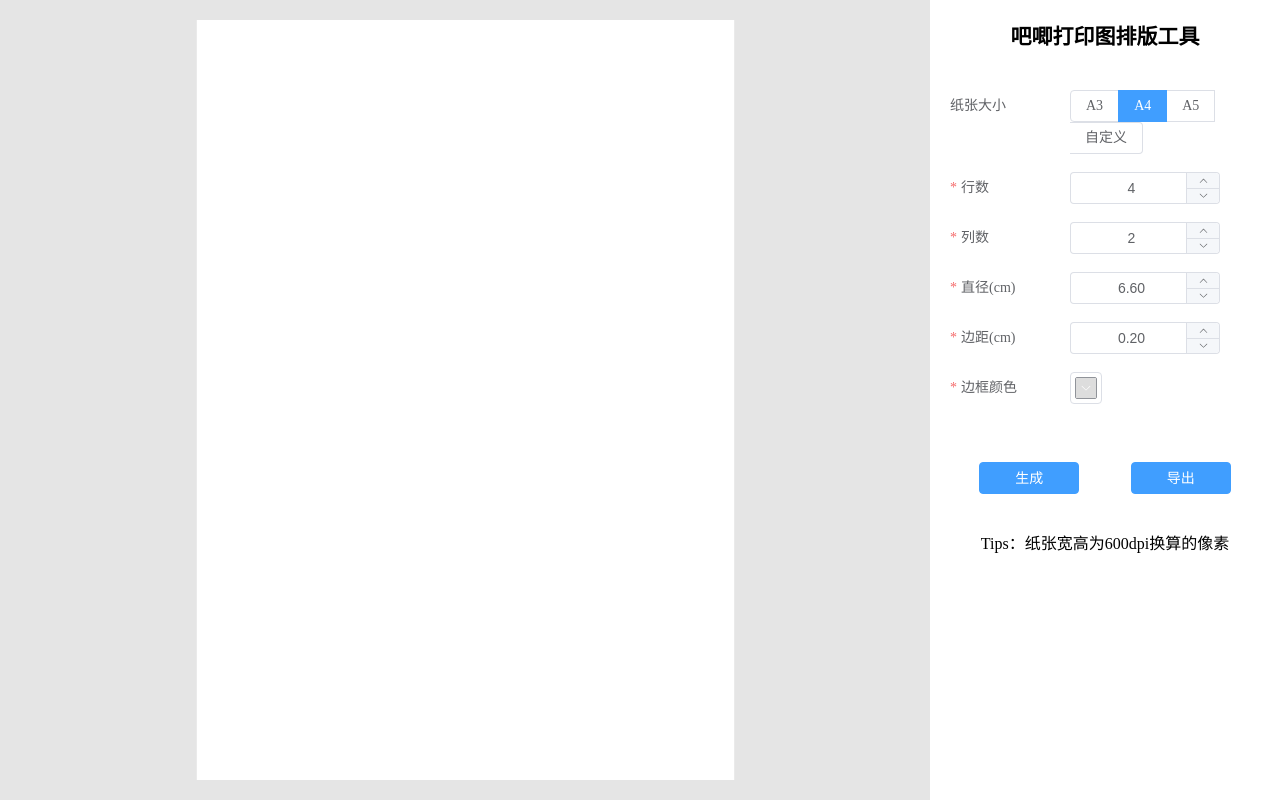
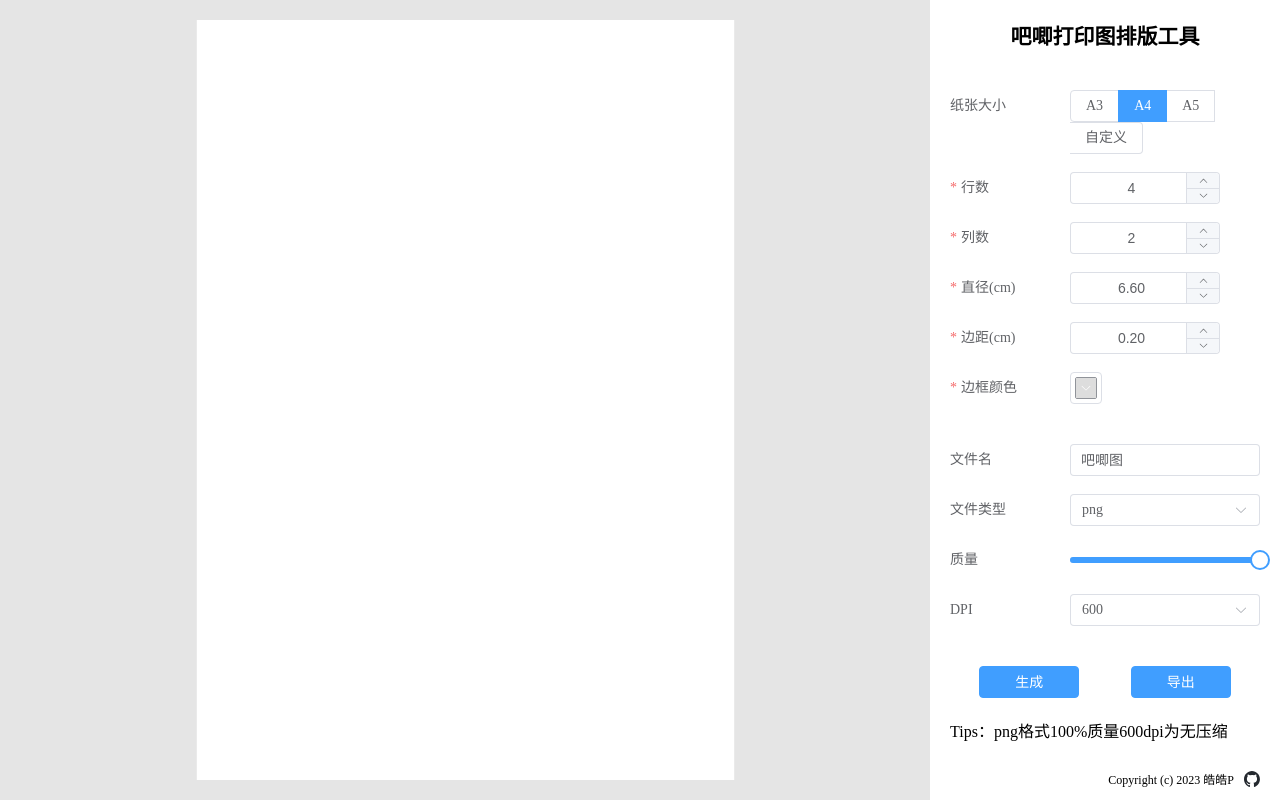
Before and after one commit to HaoHaoP/badge-print, a Vue app: page /#/ in a window 1280 px wide. Built offline with nearby package versions, Linux system fonts and the light colour scheme.

Commit message:
feat: 新增导出参数设置

```diff
--- a/src/pages/index.vue
+++ b/src/pages/index.vue
@@ -18,6 +18,13 @@ interface RuleForm {
 interface PaperSize {
   width: number
   height: number
+}
+
+interface ExportForm {
+  fileName: string
+  fileType: string
+  quality: number
+  dpi: number
 }
 
 const paperSize: Map<string, PaperSize> = new Map([
@@ -55,6 +62,13 @@ const ruleForm = reactive<RuleForm>({
   row: 4,
   col: 2,
   color: '#DDDDDD'
+})
+
+const exportForm = reactive<ExportForm>({
+  fileName: '吧唧图',
+  fileType: 'png',
+  quality: 1,
+  dpi: 600
 })
 
 const rules = reactive<FormRules<RuleForm>>({
@@ -233,18 +247,23 @@ const output = () => {
     return
   }
   html2canvas(preview.value, {
+    scale: exportForm.dpi / 600,
     onclone: (_, el: HTMLElement) => {
       el.style.transform = ''
     }
   }).then((canvas: HTMLCanvasElement) => {
     const a = document.createElement('a')
-    a.href = canvas.toDataURL()
-    a.download = '吧唧图.png'
+    a.href = canvas.toDataURL(`image/${exportForm.fileType}`, exportForm.quality)
+    a.download = `${exportForm.fileName || '吧唧图'}.${exportForm.fileType}`
     a.click()
     a.remove()
   }).catch(err => {
     console.warn(err)
   })
+}
+
+const goGitHub = () => {
+  window.open('https://github.com/HaoHaoP/badge-print')
 }
 </script>
 
@@ -278,6 +297,7 @@ const output = () => {
     </div>
     <div class="content">
       <h1 class="title">吧唧打印图排版工具</h1>
+      <div class="content-box">
         <el-form class="form" ref="ruleFormRef" :model="ruleForm" :rules="rules" label-position="left"
                  label-width="120px">
           <el-form-item label="纸张大小">
@@ -286,10 +306,10 @@ const output = () => {
             </el-radio-group>
           </el-form-item>
           <el-form-item v-if="paper === '自定义'" label="纸张宽度(像素)" prop="width">
-          <el-input-number v-model="ruleForm.width" :precision="2" controls-position="right" :min="0.01"/>
+            <el-input-number v-model="ruleForm.width" controls-position="right" :min="0.01"/>
           </el-form-item>
           <el-form-item v-if="paper === '自定义'" label="纸张高度(像素)" prop="height">
-          <el-input-number v-model="ruleForm.height" :precision="2" controls-position="right" :min="0.01"/>
+            <el-input-number v-model="ruleForm.height" controls-position="right" :min="0.01"/>
           </el-form-item>
           <el-form-item label="行数" prop="row">
             <el-input-number v-model="ruleForm.row" controls-position="right" :min="1"/>
@@ -307,11 +327,40 @@ const output = () => {
             <el-color-picker v-model="ruleForm.color"/>
           </el-form-item>
         </el-form>
+        <el-form class="form" ref="exportFormRef" :model="exportForm" label-position="left"
+                 label-width="120px">
+          <el-form-item label="文件名">
+            <el-input v-model="exportForm.fileName"/>
+          </el-form-item>
+          <el-form-item label="文件类型">
+            <el-select v-model="exportForm.fileType">
+              <el-option label="png" value="png"/>
+              <el-option label="jpeg" value="jpeg"/>
+            </el-select>
+          </el-form-item>
+          <el-form-item label="质量">
+            <el-slider v-model="exportForm.quality" :min="0.1" :max="1" :step="0.1"
+                       :format-tooltip="(value: number) => value * 100 + '%'"/>
+          </el-form-item>
+          <el-form-item label="DPI">
+            <el-select v-model="exportForm.dpi">
+              <el-option label="600" :value="600"/>
+              <el-option label="400" :value="400"/>
+              <el-option label="300" :value="300"/>
+              <el-option label="300" :value="200"/>
+            </el-select>
+          </el-form-item>
+        </el-form>
         <div class="btn-box">
           <el-button class="button" type="primary" @click="onSubmit">生成</el-button>
           <el-button class="button" type="primary" @click="output">导出</el-button>
         </div>
-      <p>Tips：纸张宽高为600dpi换算的像素</p>
+        <p>Tips：png格式100%质量600dpi为无压缩</p>
+      </div>
+      <div class="footer">
+        <p class="copyright">Copyright (c) 2023 皓皓P</p>
+        <img class="github-icon" src="../assets/github-mark.svg" @click="goGitHub" alt="GitHub"/>
+      </div>
     </div>
     <el-dialog v-model="dialogVisible" title="裁剪" :close-on-click-modal="false">
       <cropper ref="cropperRef" :src="tempImages[rowIndex][colIndex]"
@@ -420,6 +469,10 @@ const output = () => {
     flex-direction: column;
     align-items: center;
 
+    .content-box {
+      flex: 1;
+    }
+
     .title {
       font-size: 21px;
       font-weight: bold;
@@ -436,17 +489,37 @@ const output = () => {
       display: flex;
       justify-content: space-evenly;
       align-items: center;
-      width:100%;
+      width: 100%;
       margin-top: 40px;
       margin-bottom: 20px;
 
       .button {
         width: 100px;
+
         &:first-child {
           margin-right: 10px;
         }
       }
     }
+
+    .footer {
+      display: flex;
+      align-items: center;
+      justify-content: flex-end;
+      width: 100%;
+
+      .copyright {
+        font-size: 12px;
+        margin-left: 10px;
+      }
+
+      .github-icon {
+        width: 1em;
+        height: 1em;
+        cursor: pointer;
+        margin-left: 10px;
+      }
+    }
   }
 }
 </style>
```
Also changed, not shown: src/assets/github-mark.svg (added). Lines whose indentation alone changed are shown as unchanged.
